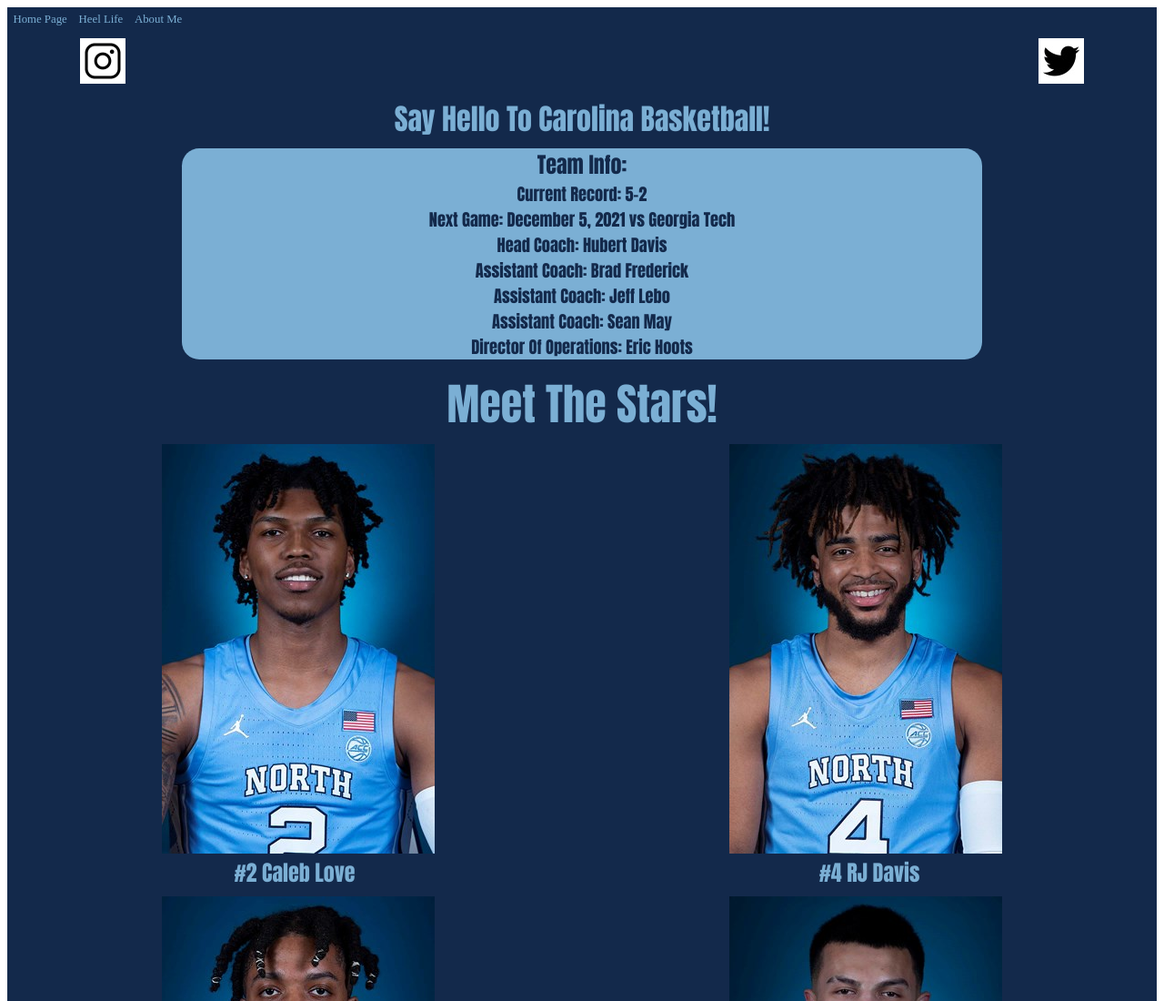
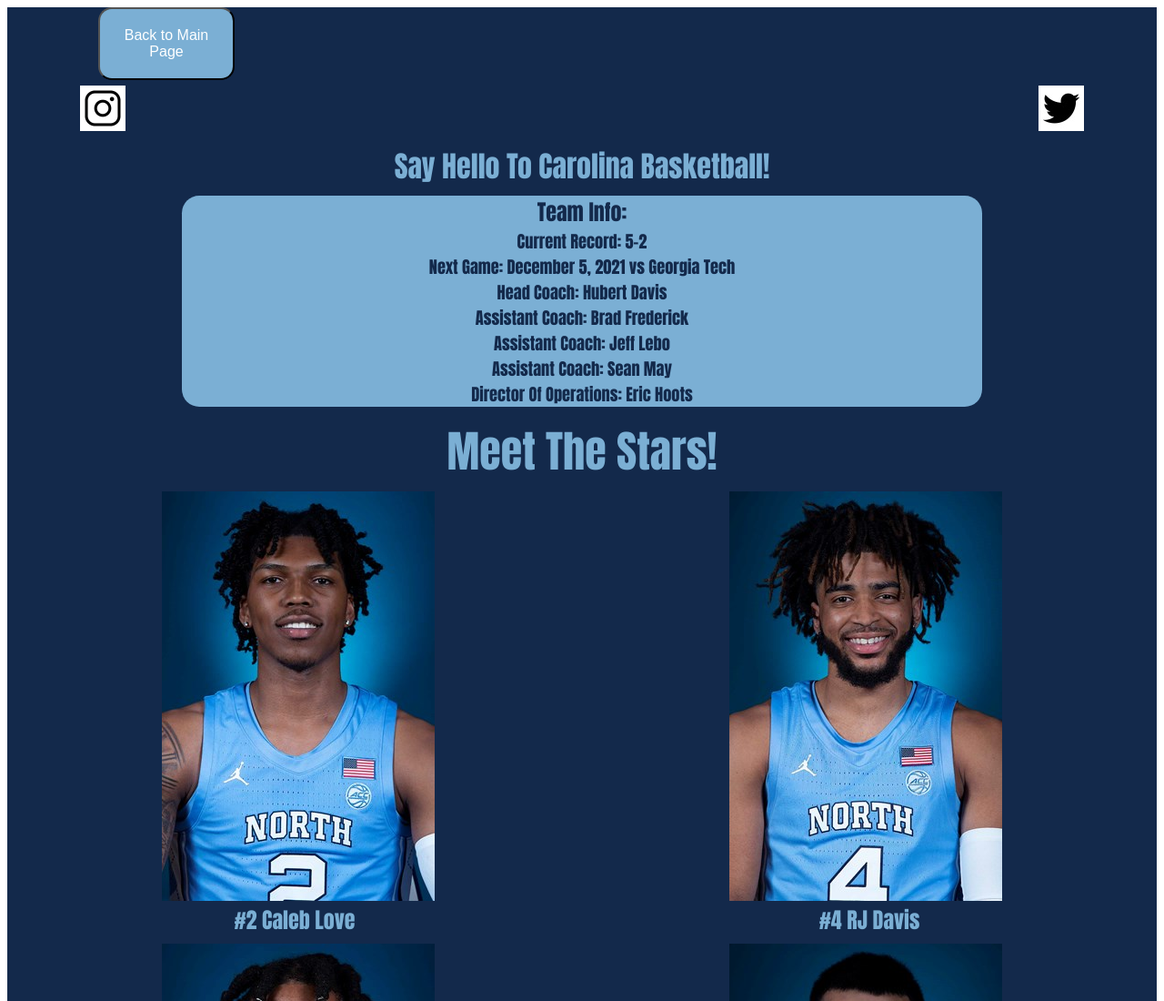
Before and after one commit to li666512/COMP126, a plain HTML site: page MartinezRFinal/index.html in a window 1280 px wide. Shown: the top 1100 px of the page at 91% size. Drawn offline with Linux system fonts and the light colour scheme.

Commit message:
finalchange

```diff
--- a/MartinezRFinal/css/styles.css
+++ b/MartinezRFinal/css/styles.css
@@ -19,6 +19,23 @@ justify-content: flex-start;
   text-decoration: none;
   font-size: .8rem;
   padding: .4rem
+}
+button{
+  justify-content: center;
+  height: 80px;
+  width: 150px;
+  font-size: medium;
+  margin-left: 100px;
+  transition: all .5s ease;
+  background-color: #7bafd4;
+  color: white;
+  border-radius: 15px;
+
+}
+button:hover,
+button:focus {
+  color: #001F3F;
+  background-color: #fff;
 }
 
 .social {
--- a/MartinezRFinal/index.html
+++ b/MartinezRFinal/index.html
@@ -13,9 +13,10 @@
 	<header>
 		<nav class="navmenu">
 			<div class="navbar">
-				<a class="active" href="../index.html">Home Page</a>
-				<a href="https://heellife.unc.edu/organization/uncch-mens-volleyball-club" target="_blank">Heel Life</a>
-				<a href="about.html">About Me</a>
+				<form style="display: inline" action="../index.html" method="get">
+					<button>Back to Main Page</button>
+				  </form>
+
 			</div>
 		</nav>
 	</header>
```
Also changed, not shown: MartinezRFinal/about.html (deleted, +0 -37 lines).
